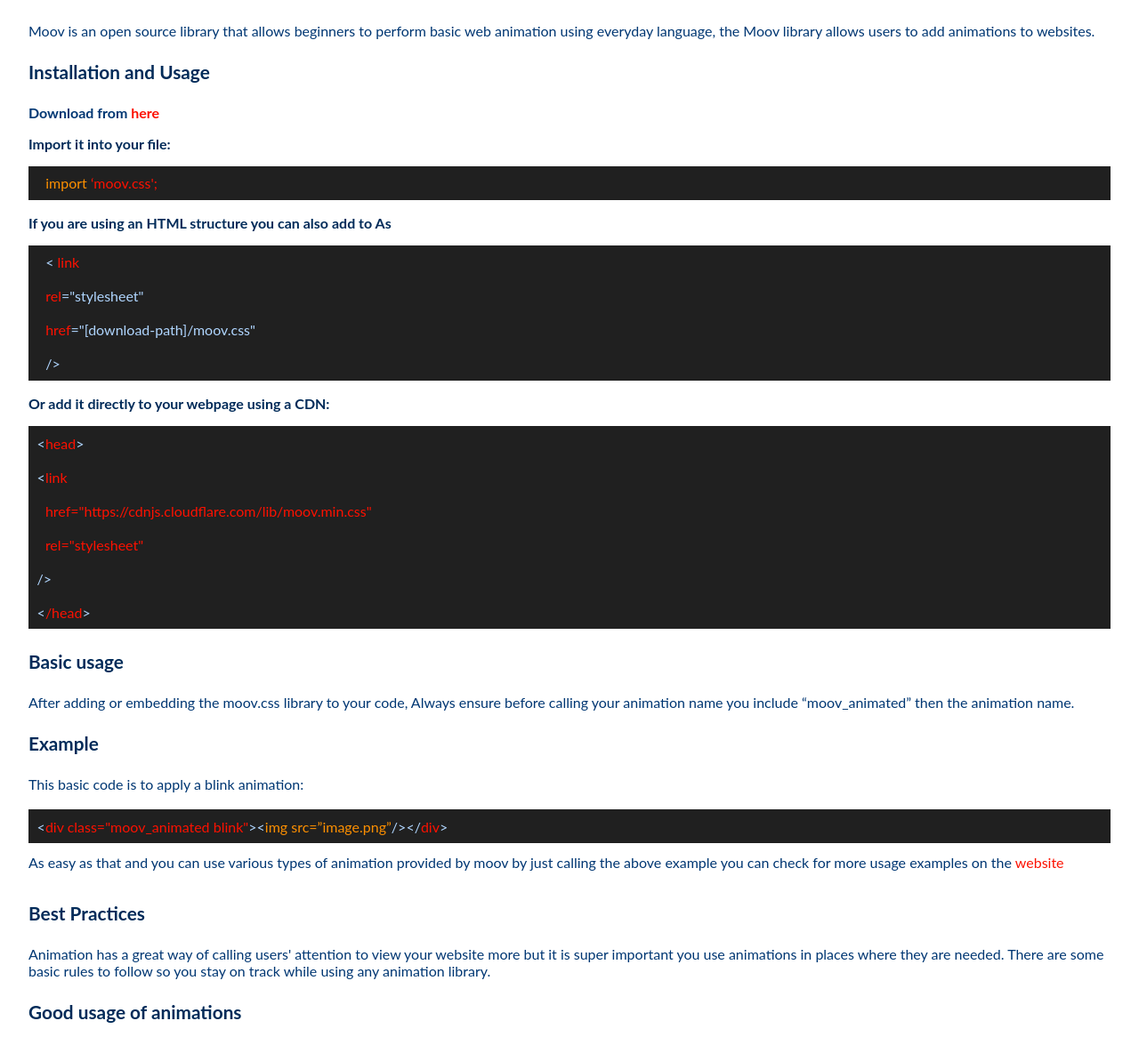
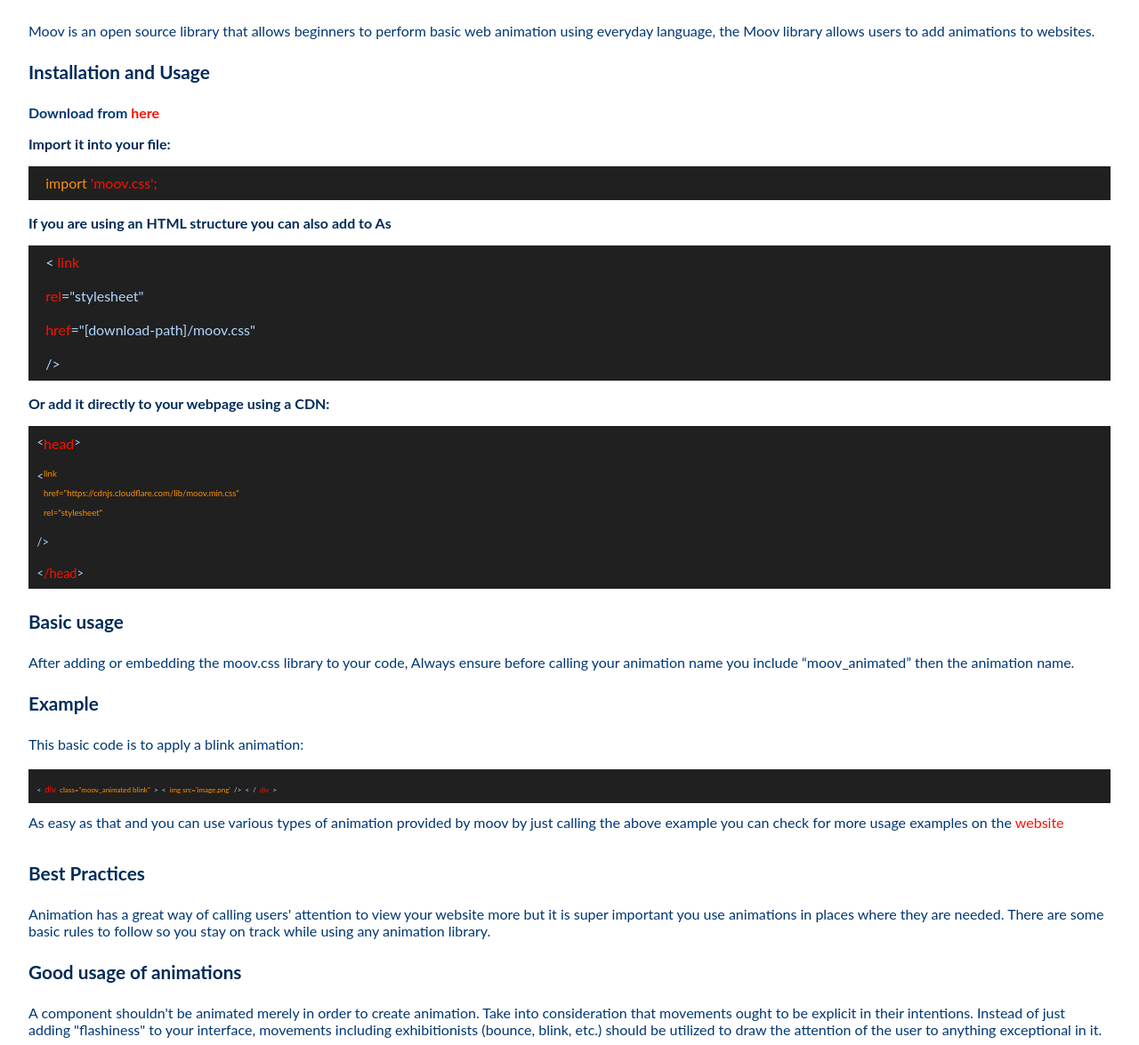
Before and after one commit to zuri-training/Animation-Library---Team-92-Repo, a Django app: page /documentation in a window 1280 px wide. Shown: the part 141-1316 px from the top of the page at 89% size. Run offline with Django 4.2, Linux system fonts and the light colour scheme.

Commit message:
update html,css,mobile view

```diff
--- a/moov_website/templates/moov_app/library_Documentation.html
+++ b/moov_website/templates/moov_app/library_Documentation.html
@@ -71,7 +71,7 @@
             <p class="text_content2">Import it into your file:</p>
           </div>
           <div class="content_example">
-            <p class="text_content3">import <span>‘moov.css';</span></p>
+            <p class="text_content3">import <span>'moov.css';</span></p>
           </div>
         </div>
         <div>
@@ -98,15 +98,15 @@
 
         <div class="content_example">
           <div style="display: flex;">
-            <p style="color: #b0d6ff;">&lt;</p>
-            <p style="color: #fc1100;">head</p>
-            <p style="color: #b0d6ff;">&gt;</p>
+            <p style="color: #b0d6ff; font-size: 0.8rem;">&lt;</p>
+            <p style="color: #fc1100; font-size: 0.9;">head</p>
+            <p style="color: #b0d6ff; font-size: 0.8rem;">&gt;</p>
           </div>
           <br />
 
           <div style="display: flex;">
-            <p style="color: #b0d6ff;">&lt;</p>
-            <p style="color: #fc1100;">
+            <p style="color: #b0d6ff; font-size: 0.8rem;">&lt;</p>
+            <p style="color: #fc8f00; font-size: 0.6rem;">
               link <br />
               <br />
               href="https://cdnjs.cloudflare.com/lib/moov.min.css"
@@ -118,13 +118,13 @@
           </div>
 
           <br />
-          <p style="color: #b0d6ff;">/&gt;</p>
+          <p style="color: #b0d6ff; font-size: 0.8rem;">/&gt;</p>
           <br />
 
           <div style="display: flex;">
-            <p style="color: #b0d6ff;">&lt;</p>
-            <p style="color: #fc1100;">/head</p>
-            <p style="color: #b0d6ff;">&gt;</p>
+            <p style="color: #b0d6ff; font-size: 0.8rem;">&lt;</p>
+            <p style="color: #fc1100; font-size: 0.9rem;">/head</p>
+            <p style="color: #b0d6ff; font-size: 0.8rem;">&gt;</p>
           </div>
         </div>
         <div class="content_heading">
@@ -145,19 +145,22 @@
           <br />
         </div>
         <div class="content_example">
-          <div style="display: flex;">
-            <p style="color: #b0d6ff;">&lt;</p>
-            <p style="color: #fc1100;">div class="moov_animated blink"</p>
-            <p style="color: #b0d6ff;">&gt;</p>
-            <p style="color: #b0d6ff;">&lt;</p>
-            <p style="color: #fc8f00;">img src=”image.png”</p>
-            <p style="color: #b0d6ff;">/&gt;</p>
-            <p style="color: #b0d6ff;">&lt;</p>
+          <span style="color: #b0d6ff; font-size: 0.5rem;">&lt;</span>
+          <span style="color: #fc1100; font-size: 0.6rem;">div</span>
+          <span style="color: #fc8f00; font-size: 0.5rem;">
+            class="moov_animated blink"</span
+          >
+          <span style="color: #b0d6ff; font-size: 0.5rem;">&gt;</span>
+          <span style="color: #b0d6ff; font-size: 0.5rem;">&lt;</span>
+          <span style="color: #fc8f00; font-size: 0.5rem;"
+            >img src='image.png'</span
+          >
+          <span style="color: #b0d6ff; font-size: 0.5rem;">/&gt;</span>
+          <span style="color: #b0d6ff; font-size: 0.5rem;">&lt;</span>
 
-            <p style="color: #b0d6ff;">/</p>
-            <p style="color: #fc1100;">div</p>
-            <p style="color: #b0d6ff;">&gt;</p>
-          </div>
+          <span style="color: #b0d6ff; font-size: 0.5rem;">/</span>
+          <span style="color: #fc1100; font-size: 0.5rem;">div</span>
+          <span style="color: #b0d6ff; font-size: 0.5rem;">&gt;</span>
         </div>
 
         <div class="text_content5">
@@ -286,23 +289,21 @@
         </div>
         <br />
         <div class="content_example">
-          <div style="display: flex;">
-            <p style="color: #b0d6ff;">&lt;</p>
-            <p style="color: #fc1100;">
-              div class
-            </p>
-            <p style="color: #007aff;">
-              ="moov_animated moov_bounce moov_delay-2s"
-            </p>
+          <span style="color: #b0d6ff; font-size: 0.5rem;">&lt;</span>
+          <span style="color: #fc8f00; font-size: 0.5rem;">
+            div class
+          </span>
+          <span style="color: #007aff; font-size: 0.5rem;">
+            ="moov_animated moov_bounce moov_delay-2s"
+          </span>
 
-            <p style="color: #b0d6ff;">&gt;</p>
-            <p style="color: #efefef;">Try this</p>
-            <p style="color: #b0d6ff;">&lt;</p>
+          <span style="color: #b0d6ff; font-size: 0.5rem;">&gt;</span>
+          <span style="color: #efefef; font-size: 0.5rem;">Try this</span>
+          <span style="color: #b0d6ff; font-size: 0.5rem;">&lt;</span>
 
-            <p style="color: #b0d6ff;">/</p>
-            <p style="color: #fc1100;">div</p>
-            <p style="color: #b0d6ff;">&gt;</p>
-          </div>
+          <span style="color: #b0d6ff; font-size: 0.5rem;">/</span>
+          <span style="color: #fc8f00; font-size: 0.5rem;">div</span>
+          <span style="color: #b0d6ff; font-size: 0.5rem;">&gt;</span>
         </div>
         <div>
           <br />
@@ -314,13 +315,13 @@
         <div>
           <p class="text_content">
             The delays offer ranges from 1s to 2s. You can alter them by
-            adjusting the moov_delay property’s duration to a longer or shorter
+            adjusting the moov_delay property's duration to a longer or shorter
             time frame.
           </p>
         </div>
         <br /><br />
         <div class="content_example">
-          <p style="color: #5b5b5b;">
+          <p style="color: #5b5b5b; font-size: 0.7rem;">
             /* All delay classes will take 2x longer to start */
           </p>
           <br />
@@ -328,7 +329,7 @@
           <p style="color: #5b5b5b;">{</p>
           <p style="color: #fc8f00;">--moov-delay: 1s;</p>
           <p style="color: #5b5b5b;">}</p>
-          <p style="color: #5b5b5b;">
+          <p style="color: #5b5b5b; font-size: 0.7rem;">
             /* All delay classes will take half the time to start */
           </p>
           <span>:root</span>
@@ -350,23 +351,21 @@
           <br />
         </div>
         <div class="content_example">
-          <div style="display: flex;">
-            <p style="color: #b0d6ff;">&lt;</p>
-            <p style="color: #fc1100;">
-              div class
-            </p>
-            <p style="color: #fad1c8;">
-              ="moov_animated moov_blink moov_fast-2s"
-            </p>
+          <span style="color: #b0d6ff; font-size: 0.5rem;">&lt;</span>
+          <span style="color: #fc1100; font-size: 0.5rem;">
+            div class
+          </span>
+          <span style="color: #fad1c8; font-size: 0.5rem;">
+            ="moov_animated moov_blink moov_fast-2s"
+          </span>
 
-            <p style="color: #b0d6ff;">&gt;</p>
-            <p style="color: #fc8f00;">Try this</p>
-            <p style="color: #b0d6ff;">&lt;</p>
+          <span style="color: #b0d6ff; font-size: 0.5rem;">&gt;</span>
+          <span style="color: #fc8f00; font-size: 0.5rem;">Try this</span>
+          <span style="color: #b0d6ff; font-size: 0.5rem;">&lt;</span>
 
-            <p style="color: #b0d6ff;">/</p>
-            <p style="color: #fc1100;">div</p>
-            <p style="color: #b0d6ff;">&gt;</p>
-          </div>
+          <span style="color: #b0d6ff; font-size: 0.5rem;">/</span>
+          <span style="color: #fc1100; font-size: 0.5rem;">div</span>
+          <span style="color: #b0d6ff; font-size: 0.5rem;">&gt;</span>
         </div>
         <br />
         <div>
@@ -388,7 +387,7 @@
           </p>
         </div>
         <div class="content_example">
-          <p style="color: #5b5b5b;">
+          <p style="color: #5b5b5b; font-size: 0.8rem;">
             /* All animations will take twice as long to finish */
           </p>
           <br />
@@ -396,7 +395,7 @@
           <p style="color: #5b5b5b;">{</p>
           <p style="color: #fc8f00;">--moov-delay: 1.2s;</p>
           <p style="color: #5b5b5b;">}</p>
-          <p style="color: #5b5b5b;">
+          <p style="color: #5b5b5b; font-size: 0.8rem;">
             /* Only this element will take half the time to finish */
           </p>
           <span>.my-element </span>
```
